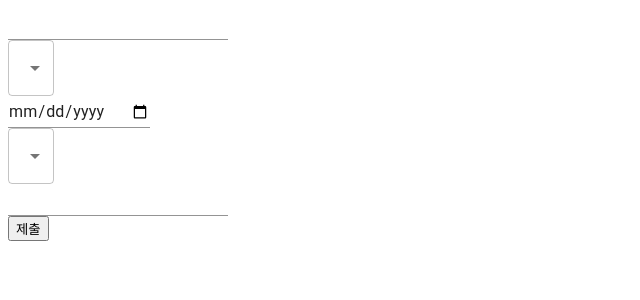
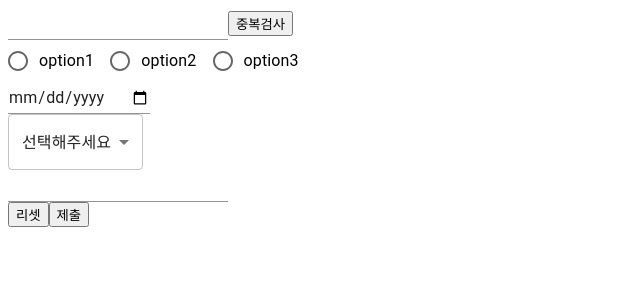
Before and after one commit to jiji-hoon96/hookForm-ex, a React (Vite) app: page / in a window 1280 px wide. Shown: the top 300 px of the page, without its empty margins (0-640 px from the left). Built offline with nearby package versions, Linux system fonts and the light colour scheme.

Commit message:
feat: UI--Select Box PlaceHolder

```diff
--- a/src/App.tsx
+++ b/src/App.tsx
@@ -1,6 +1,13 @@
 import { PatientSchemaType, patientSchema } from "./Shema";
 import { zodResolver } from "@hookform/resolvers/zod";
-import { Input, MenuItem, Select } from "@mui/material";
+import {
+  Radio,
+  FormControlLabel,
+  Input,
+  MenuItem,
+  RadioGroup,
+  Select,
+} from "@mui/material";
 import { useForm } from "react-hook-form";
 
 function App() {
@@ -24,6 +31,7 @@ function App() {
             },
           })}
         />
+        <button>중복검사</button>
 
         {errors.phoneNumber && (
           <p style={{ color: "red" }}>{errors.phoneNumber.message}</p>
@@ -31,17 +39,23 @@ function App() {
       </section>
 
       <section>
-        <Select
-          {...register("selectOption", {
-            setValueAs: (value) => {
-              value === "" ? undefined : value;
-            },
-          })}
-        >
-          <MenuItem value='option1'>option1</MenuItem>
-          <MenuItem value='option2'>option2</MenuItem>
-          <MenuItem value='option3'>option3</MenuItem>
-        </Select>
+        <RadioGroup {...register("selectOption")} row>
+          <FormControlLabel
+            value='option1'
+            control={<Radio />}
+            label='option1'
+          />
+          <FormControlLabel
+            value='option2'
+            control={<Radio />}
+            label='option2'
+          />
+          <FormControlLabel
+            value='option3'
+            control={<Radio />}
+            label='option3'
+          />
+        </RadioGroup>
         {errors.selectOption && (
           <p style={{ color: "red " }}>{errors.selectOption.message}</p>
         )}
@@ -66,7 +80,11 @@ function App() {
               value === "" ? undefined : value;
             },
           })}
+          defaultValue='box4'
         >
+          <MenuItem disabled value='box4'>
+            선택해주세요
+          </MenuItem>
           <MenuItem value='box1'>box1</MenuItem>
           <MenuItem value='box2'>box2</MenuItem>
           <MenuItem value='box3'>box3</MenuItem>
@@ -88,6 +106,7 @@ function App() {
       </section>
 
       <section>
+        <button type='reset'>리셋</button>
         <button type='submit'>제출</button>
       </section>
     </form>
--- a/src/Shema.ts
+++ b/src/Shema.ts
@@ -15,11 +15,12 @@ export const patientSchema = z.object({
 
   selectOption: z.enum(["option1", "option2", "option3"], {
     required_error: "필수 입력사항입니다",
+    invalid_type_error: "필수 입력사항입니다",
   }),
 
   date: z.date({ required_error: "필수 입력사항입니다" }),
 
-  selectBox: z.enum(["box1", "box2", "box3"], {
+  selectBox: z.enum(["box1", "box2", "box3", "box4"], {
     required_error: "필수 입력사항입니다",
   }),
 
```
